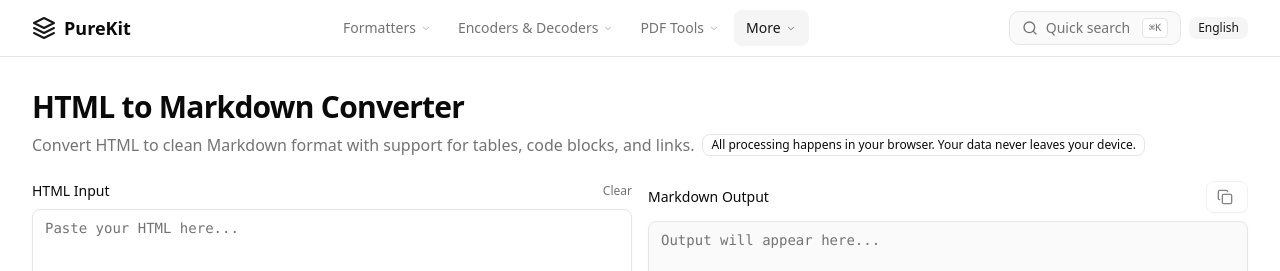
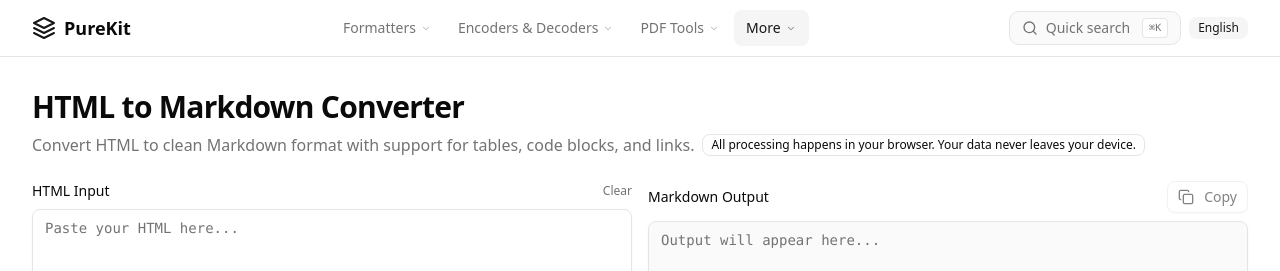
Before and after one commit to WebCareerz/purekit_dev, a Next.js app: page /en/html-to-markdown in a window 1280 px wide. Shown: the top 271 px of the page. Built offline with nearby package versions, Linux system fonts and the light colour scheme.

Commit message:
fix: add copyLabel and copiedLabel props to CopyButton

```diff
--- a/components/tools/HtmlToMarkdown.tsx
+++ b/components/tools/HtmlToMarkdown.tsx
@@ -91,7 +91,7 @@ export default function HtmlToMarkdown({ t }: HtmlToMarkdownProps) {
         <div className="space-y-2">
           <div className="flex items-center justify-between">
             <label className="text-sm font-medium">{toolT.markdownOutput}</label>
-            <CopyButton text={output} disabled={!output} />
+            <CopyButton text={output} copyLabel={common.copy} copiedLabel={common.copied} />
           </div>
           <Textarea
             value={output}
--- a/components/tools/XmlFormatter.tsx
+++ b/components/tools/XmlFormatter.tsx
@@ -153,7 +153,7 @@ export default function XmlFormatter({ t }: XmlFormatterProps) {
         <div className="space-y-2">
           <div className="flex items-center justify-between">
             <label className="text-sm font-medium">{common.output}</label>
-            <CopyButton text={output} disabled={!output} />
+            <CopyButton text={output} copyLabel={common.copy} copiedLabel={common.copied} />
           </div>
           <Textarea
             value={output}
```
